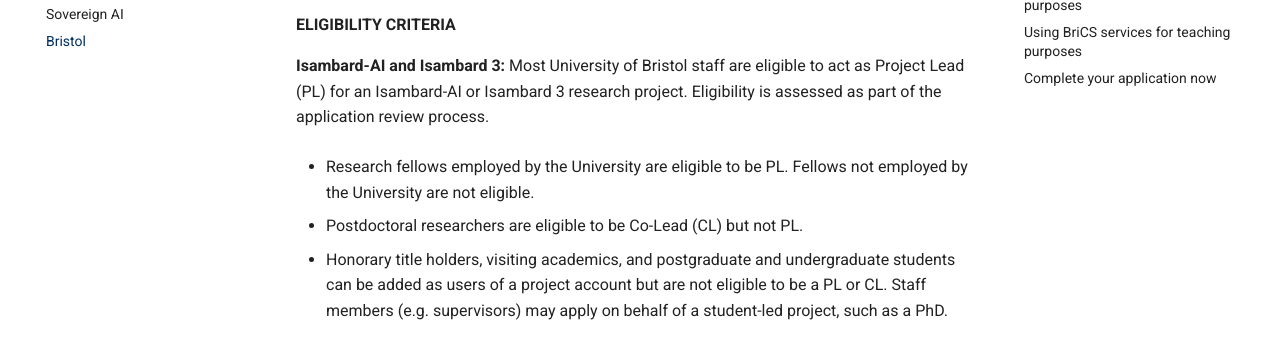
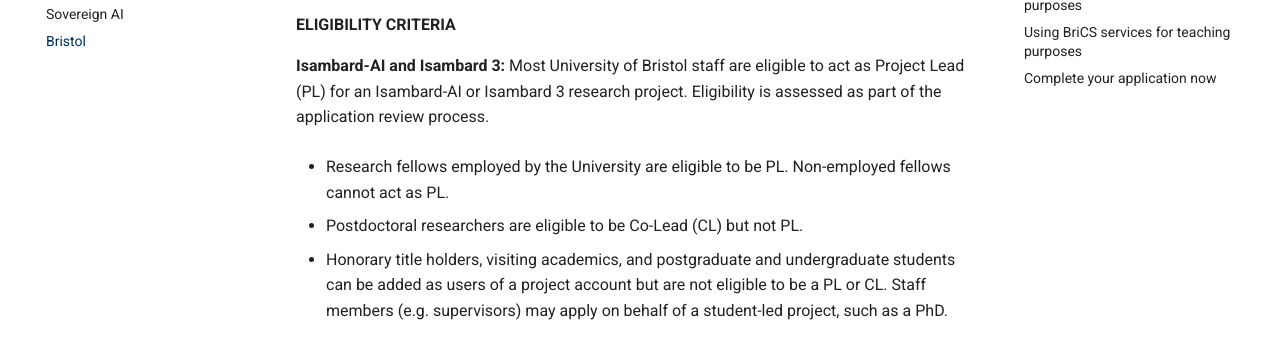
Before and after one commit to isambard-sc/apply.isambard.ac.uk, an MkDocs documentation site: the page built from docs/bristol/index.md, in a window 1280 px wide and 900 px high. Shown: the part 214-563 px from the top of the window. Built offline with MkDocs 1.6.1 and Material for MkDocs 9.7.7, drawn with Linux system fonts in a browser that asks for light colours.

Commit message:
Update index.md

```diff
--- a/docs/bristol/index.md
+++ b/docs/bristol/index.md
@@ -11,7 +11,7 @@
 
 **Isambard-AI and Isambard 3:** Most University of Bristol staff are eligible to act as Project Lead (PL) for an Isambard-AI or Isambard 3 research project. Eligibility is assessed as part of the application review process.
 
-- Research fellows employed by the University are eligible to be PL. Fellows not employed by the University are not eligible.
+- Research fellows employed by the University are eligible to be PL. Non-employed fellows cannot act as PL.
 
 - Postdoctoral researchers are eligible to be Co-Lead (CL) but not PL.
 
```
